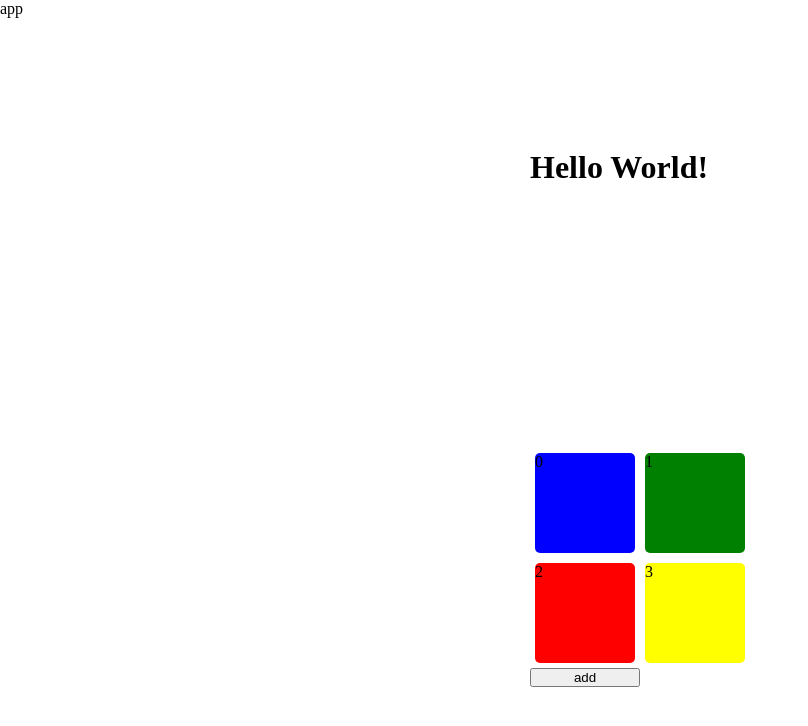
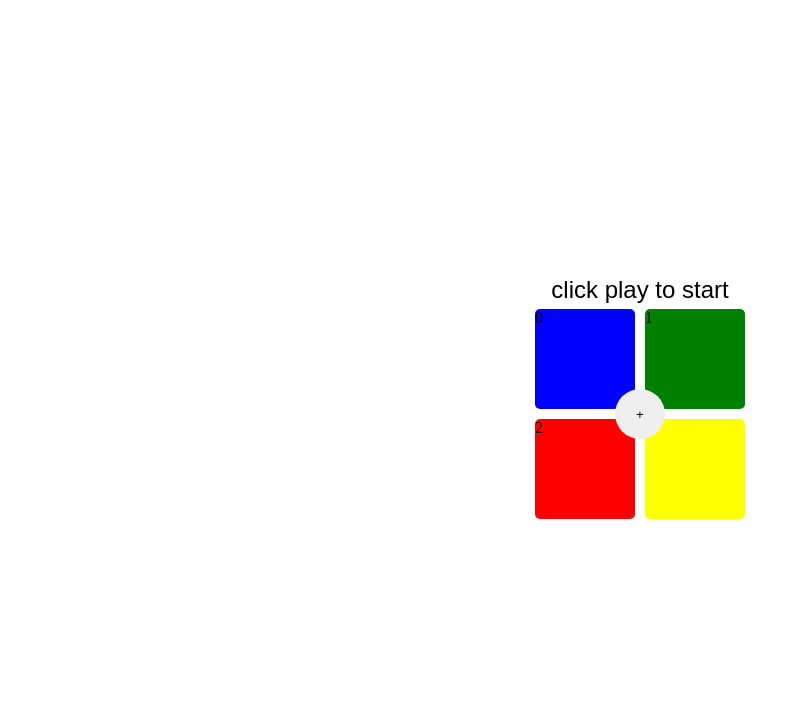
Before and after one commit to Mohamed-faaris/simon-game-react, a React (Vite) app: page / in a window 1280 px wide. Shown: the top 726 px of the page, without its empty margins (0-808 px from the left). Built offline with nearby package versions, Linux system fonts and the light colour scheme.

Commit message:
renamed files improved UI

```diff
--- a/src/App.css
+++ b/src/App.css
@@ -16,7 +16,7 @@
     margin: 5px;
     border-radius: 5px;
     display: inline-block;
-    transition: scale 250ms ease,filter 250ms ease,background-color 250ms;
+    transition: scale 250ms ease,filter 250ms ease,background-color 150ms;
 }
 .BoxButton:active {
     scale: 1.05 ;
@@ -27,10 +27,16 @@
     display: grid;
     grid-template-columns: 1fr 1fr;
     grid-template-rows: 1fr 1fr;
+    position: relative;
 }
 
 .Glow{
     background-color: lightgray !important;
+}
+p{
+    font-family: sans-serif;
+    font-size: 1.5rem;
+    text-align: center;
 }
 
 .App{
@@ -39,3 +45,13 @@
     align-items: center;
     justify-content: center;
 }
+button{
+    position: absolute;
+    top: 50%;
+    left: 50%;
+    transform: translate(-50%, -50%);
+    height: 50px;
+    width: 50px;
+    border-radius: 50%;
+    border: none;
+}
--- a/src/App.jsx
+++ b/src/App.jsx
@@ -1,11 +1,10 @@
 import './App.css'
-import Container from "./Container.jsx";
+import SimonGame from "./SimonGame.jsx";
 
 function App() {
   return (
       <div className="App">
-          <h1>Hello World!</h1>
-          <Container/>
+          <SimonGame/>
       </div>
   )
 }
--- a/src/BoxButton.jsx
+++ b/src/BoxButton.jsx
@@ -1,4 +1,4 @@
-import React, {forwardRef} from 'react';
+import React from 'react';
 
 const BoxButton =(props) => (
         <div
--- a/src/Container.jsx
+++ b/src/SimonGame.jsx
@@ -1,4 +1,4 @@
-import React, { useEffect, useState, useRef } from 'react';
+import React, {useState, useRef } from 'react';
 import BoxButton from "./BoxButton.jsx";
 import {delay} from "./utils.jsx";
 
@@ -6,7 +6,7 @@
     return Math.floor(Math.random() * max);
 }
 
-function Container(props, currentIndex = index) {
+function SimonGame(props, currentIndex = index) {
   let colors= useRef([])
   let round = useRef(0)
   let score = useRef(0)
@@ -18,21 +18,23 @@
   function addColor(){
     colors.current.push(random(4));
 		console.log(colors.current);
+	  playSequence(0);
   }
 	function flashOnColor(colorIndex){
 		setStyle(initStyle.map((item, idx) => idx === colorIndex ? flashStyle : item))
+		console.log(colors.current[currentIndex],"on",performance.now());
 	}
 
 	function flashOffColor(){
 		setStyle(initStyle);
+		console.log(colors.current[currentIndex],"off",performance.now());
 	}
 
   async function playSequence(currentIndex){
-    console.log(colors.current[currentIndex],"on");
 		flashOnColor(colors.current[currentIndex]);
-    await delay(700);
+    await delay(450);
 		flashOffColor();
-    console.log(colors.current[currentIndex],"off");
+		await delay(1200)
     if(currentIndex < score.current)
       await playSequence(currentIndex + 1);
   }
@@ -50,7 +52,6 @@
       if(round.current === colors.current.length){
         addColor();
         score.current += 1;
-        playSequence(0)
         round.current = 0;
       }
       return true;
@@ -60,14 +61,17 @@
   }
 
   return (
+					<div>
+						<p>click play to start</p>
 	          <div className="Container" >
 	            <BoxButton  color="blue" onClickEvent ={check}  index={0} style={style[0]}/>
 	            <BoxButton  color="green" onClickEvent ={check}  index={1} style={style[1]}/>
 	            <BoxButton  color="red" onClickEvent ={check}  index={2} style={style[2]}/>
 	            <BoxButton  color="yellow" onClickEvent ={check}  index={3} style={style[3]}/>
-            <button onClick={()=>(addColor())}>add</button>
+	            <button onClick={()=>(addColor())}>+</button>
+	          </div>
 					</div>
     );
 }
 
-export default Container;
+export default SimonGame;
--- a/src/main.jsx
+++ b/src/main.jsx
@@ -6,7 +6,6 @@
 createRoot(document.getElementById('root')).render(
   <StrictMode>
       <>
-          <p>app</p>
           <App/>
       </>
   </StrictMode>,
```
Lines whose indentation alone changed are shown as unchanged.
